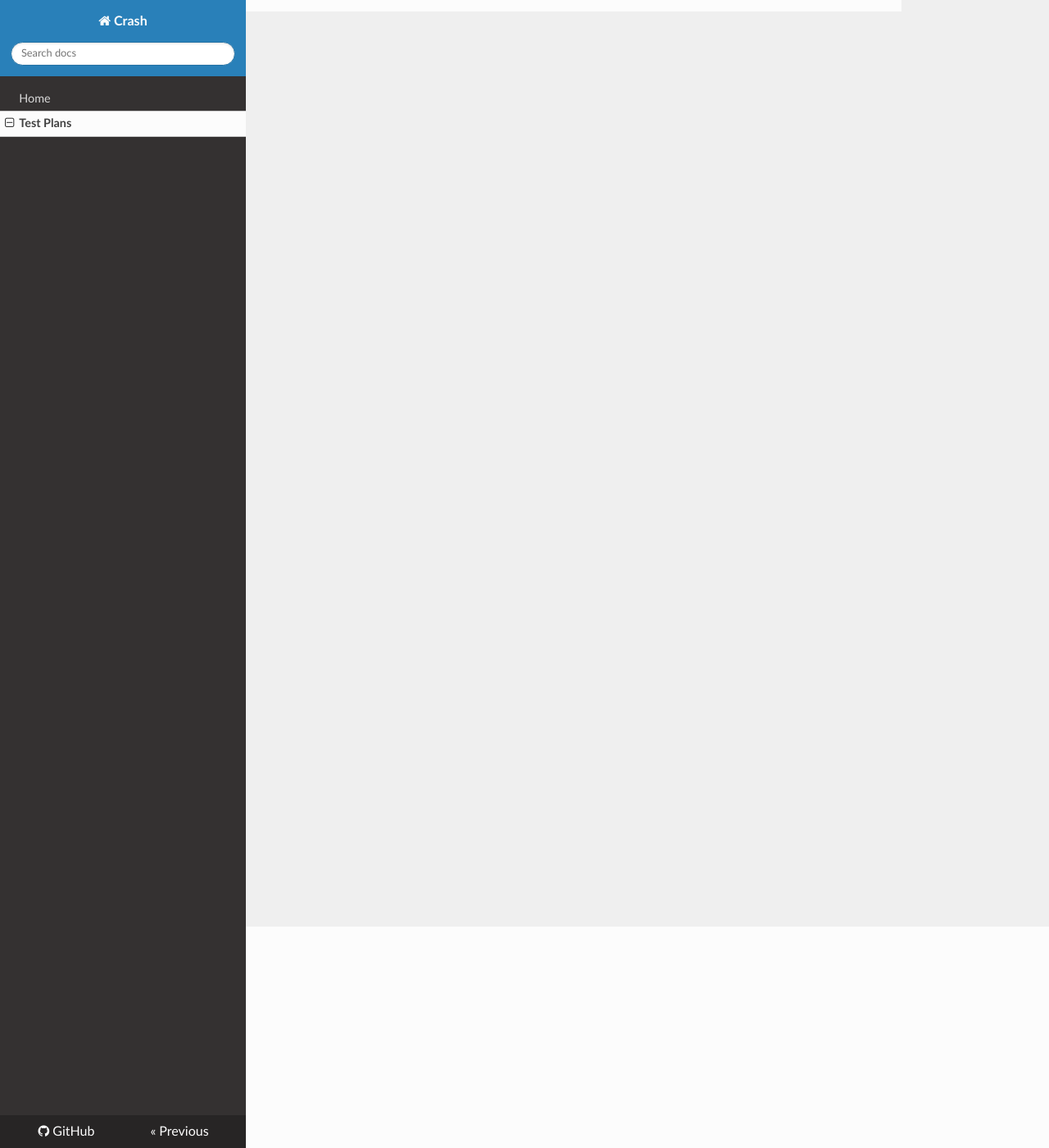
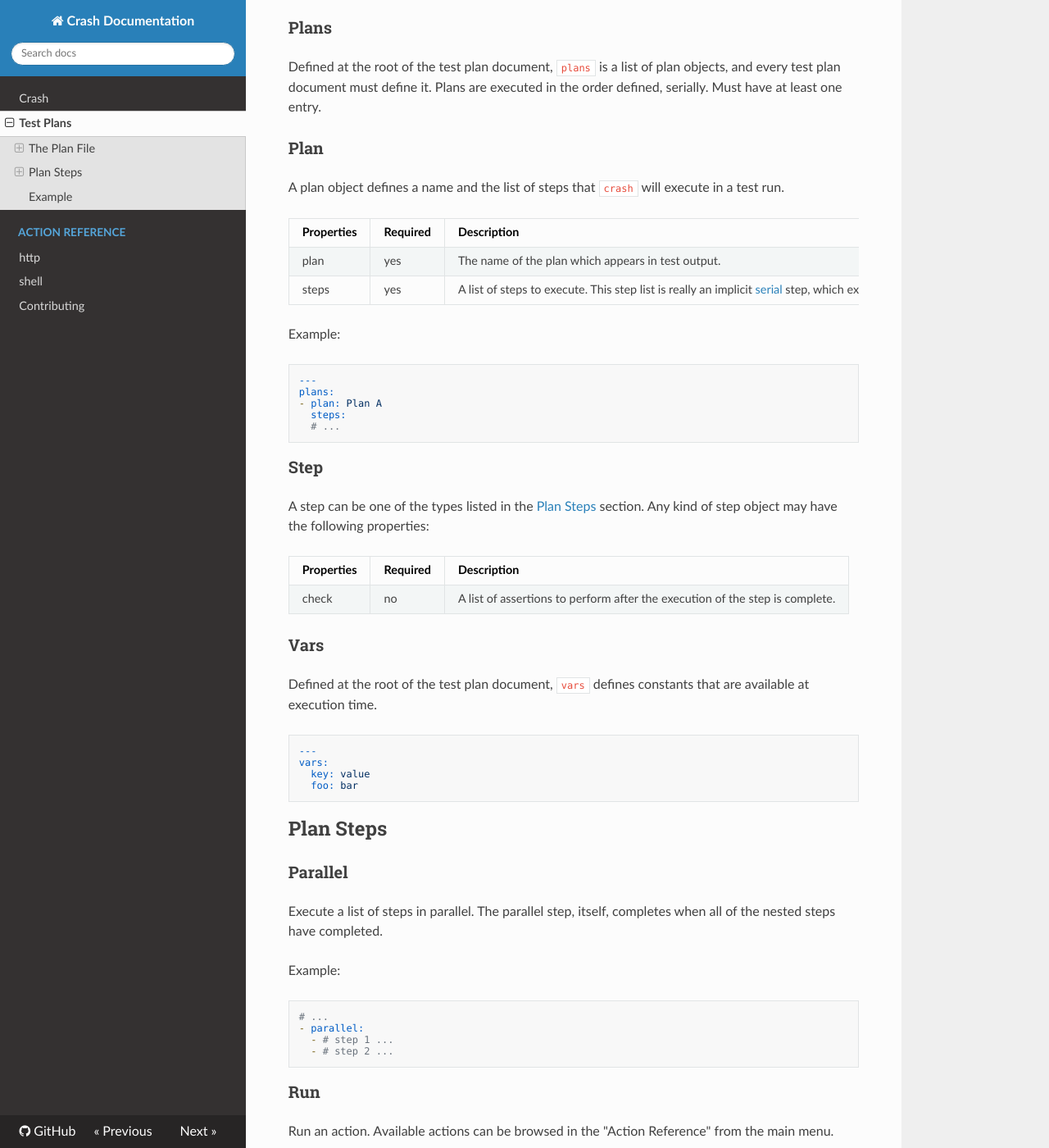
Before and after one commit to troykinsella/crash, an MkDocs documentation site: the page built from docs/test_plans.md, in a window 1280 px wide and 1400 px high, scrolled down 270 px. Shown: the whole window at 82% size. Built offline with MkDocs 1.6.1, drawn with Linux system fonts in a browser that asks for light colours; nearby versions of some CDN libraries; old or Windows-style settings are respelled for this version of MkDocs; some of the changed text lies outside the part shown.

````diff
--- a/docs/test_plans.md
+++ b/docs/test_plans.md
@@ -1 +1,134 @@
-## Introduction
+# Introduction
+
+Test plans tell `crash` what to do.
+
+---
+
+## The Plan File
+
+### Plans
+
+Defined at the root of the test plan document, `plans` is a list of plan objects,
+and every test plan document must define it. Plans are executed in the order defined,
+serially. Must have at least one entry.
+
+### Plan
+
+A plan object defines a name and the list of steps that `crash` will execute in a test run.
+
+Properties | Required | Description
+---------- | -------- | -----------
+plan       | yes      | The name of the plan which appears in test output.
+steps      | yes      | A list of steps to execute. This step list is really an implicit [serial](#serial) step, which executes the steps sequentially, serially.
+
+Example:
+```yaml
+---
+plans:
+- plan: Plan A
+  steps:
+  # ...
+```
+
+### Step
+
+A step can be one of the types listed in the [Plan Steps](#plan-steps) section.
+Any kind of step object may have the following properties:
+
+Properties | Required | Description
+---------- | -------- | -----------
+check      | no       | A list of assertions to perform after the execution of the step is complete.
+
+### Vars
+
+Defined at the root of the test plan document, `vars` defines constants that are available
+at execution time.
+
+```yaml
+---
+vars:
+  key: value
+  foo: bar
+```
+
+## Plan Steps
+
+### Parallel
+
+Execute a list of steps in parallel. The parallel step, itself, completes when all of the nested steps
+have completed.
+
+Example:
+```yaml
+# ...
+- parallel:
+  - # step 1 ...
+  - # step 2 ...
+```
+
+### Run
+
+Run an action. Available actions can be browsed in the "Action Reference" from the main menu.
+
+Actions are represented by an object having a `run` property that has an object value. The object
+value has the following properties:
+
+Properties | Required | Description
+---------- | -------- | -----------
+name       | yes      | The name of the action which appears in test output.
+type       | yes      | Dictates which action is selected for execution.
+params     | yes      | An object defining action-specific key-value pairs that are passed into the action.
+
+Example:
+```yaml
+# ...
+- run:
+    name: Home page sample
+    type: http
+    params:
+      url: http://fooland.org
+```
+
+### Serial
+
+Execute a list of steps one after the other. The serial step, itself, completes when the last nested step completes.
+
+Example:
+```yaml
+# ...
+- serial:
+  - # step 1 ...
+  - # step 2 ...
+```
+
+## Example
+
+This example intends to show all basic `crash` features.
+
+```yaml
+---
+vars:
+  base_url: http://example.com
+
+plans:
+- plan: Sooper Site
+  steps:
+  - parallel:
+    - run:
+        name: home page
+        type: http
+        params:
+          url: ${base_url}
+      check:
+      - status-code in 200, 299 // http status ${status-code} is 4xx
+      - body contains '<!doctype html>' // has doctype declaration
+      - headers.content-type eq 'text/html'
+    - run:
+        name: about page
+        type: http
+        params:
+          url: ${base_url}/about.html
+      check:
+      - status-code eq 200
+      - body contains 'Copyright'
+```
--- a/mkdocs.yml
+++ b/mkdocs.yml
@@ -1,7 +1,13 @@
-site_name: Crash
+site_name: Crash Documentation
 repo_url: https://github.com/troykinsella/crash
 site_author: Troy Kinsella
+site_favicon: favicon.ico
+copyright: Copyright © 2016 Troy Kinsella
 pages:
-- Home: index.md
+- index.md
 - Test Plans: test_plans.md
+- Action Reference:
+  - http: actions/http.md
+  - shell: actions/shell.md
+- contributing.md
 theme: readthedocs
````
Also changed, not shown: .travis.yml (+7 -9 lines), CONTRIBUTING.md (added, +6 -0 lines), README.md (+2 -52 lines), docs/actions/http.md (added, +59 -0 lines), docs/actions/shell.md (added, +17 -0 lines), docs/contributing.md (added, +19 -0 lines), docs/index.md (+38 -3 lines), docs/favicon.ico (added), 2 other files.
